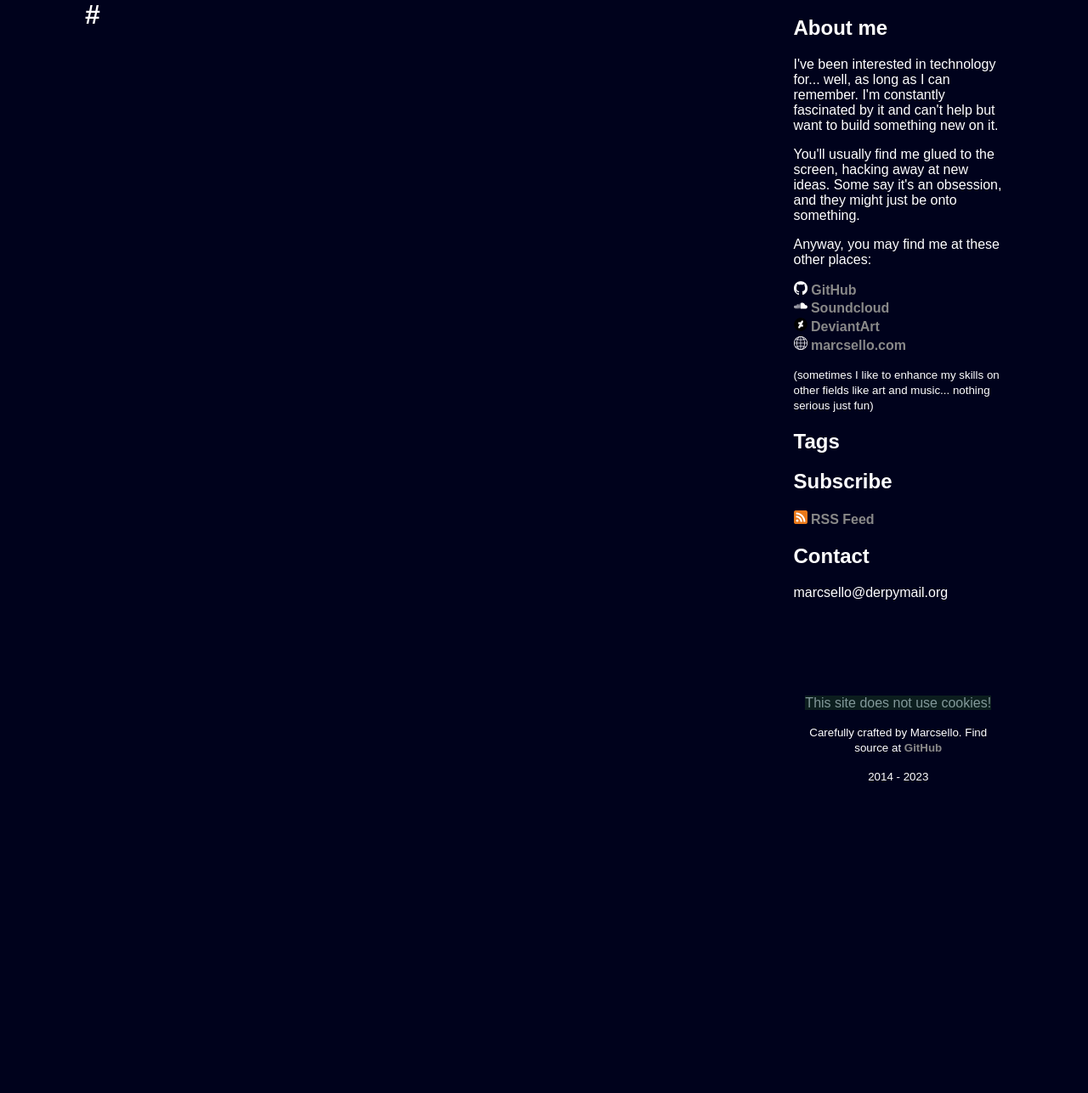
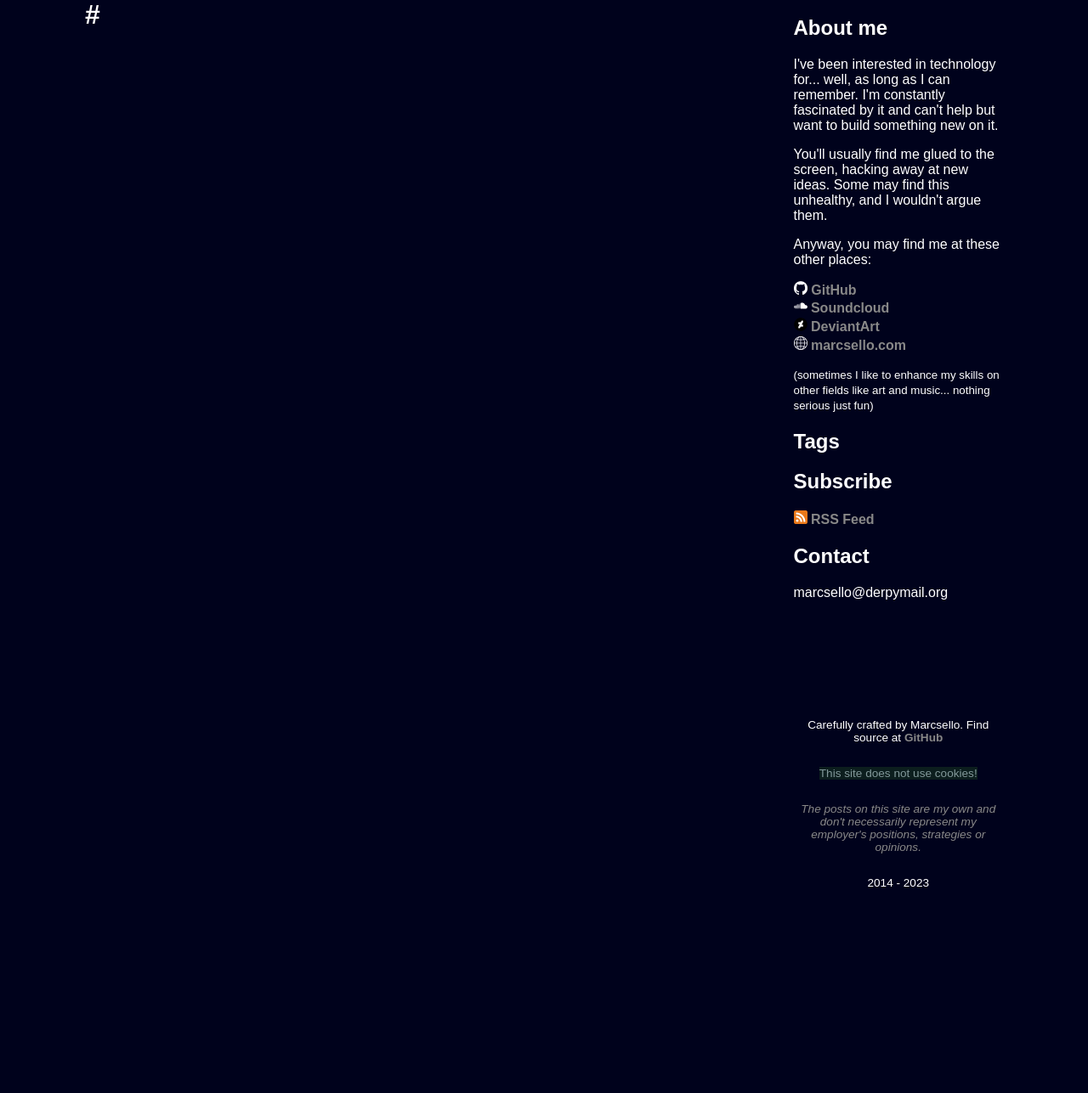
Before and after one commit to marcsello/blog, a Python web app: template templates/list.html.j2 in a window 1280 px wide. Shown: the part 181-1468 px from the top of the page at 85% size. Before the commit the page ends 1100 px from the top, so only its background shows below. Run offline with Jinja, Linux system fonts and the light colour scheme; the template is opened without the code that fills it, so the values that code supplies are empty.

Commit message:
slight changes

```diff
--- a/public/style.css
+++ b/public/style.css
@@ -2,6 +2,14 @@
     --bg: #00021c;
     --text: #fff;
     --link: #888;
+}
+
+.text-center {
+    text-align: center !important;
+}
+
+.text-muted {
+    color: #888;
 }
 
 mark {
@@ -20,12 +28,10 @@ header {
     padding: 2em 2em !important;
     margin: 0.5em 0;
 
-    background-image:
-        conic-gradient(from  90deg at top    3px left  3px,var(--bg) 25%, #fff 0),
-        conic-gradient(from -90deg at bottom 3px right 3px,var(--bg) 25%, #fff 0);
-    background-position:
-        0 0,
-        100% 100%;
+    background-image: conic-gradient(from 90deg at top 3px left 3px, var(--bg) 25%, #fff 0),
+    conic-gradient(from -90deg at bottom 3px right 3px, var(--bg) 25%, #fff 0);
+    background-position: 0 0,
+    100% 100%;
     background-size: 30px 30px;
     background-repeat: no-repeat;
 }
@@ -47,10 +53,6 @@ header > p {
     font-family: sans-serif;
 }
 
-.text-center {
- text-align: center !important;
-}
-
 div#content-holder {
     margin: 1em 0;
 }
@@ -60,7 +62,12 @@ aside#sidebar {
 }
 
 footer#page-footer {
-    padding-top: 5em;
+    padding-top: 8em;
+    font-size: 0.85em;
+}
+
+footer#page-footer > p {
+    margin-bottom: 2em;
 }
 
 ul.tags-listing {
@@ -140,11 +147,23 @@ div#post-related {
     margin-top: 3em;
 }
 
-article img {
+figure {
+    display: flex;
+    flex-flow: column;
+    align-items: center;
+}
+
+figure img {
     max-width: 100%;
 }
 
-article > p:has(> img) {
+figure > a > img {
+    cursor: zoom-in;
+}
+
+figure > figcaption {
+    font-style: italic;
+    font-size: 0.9em;
     text-align: center;
 }
 
--- a/templates/sidebar.html.j2
+++ b/templates/sidebar.html.j2
@@ -1,6 +1,6 @@
 <p class="section-header">About me</p>
 <p>I've been interested in technology for... well, as long as I can remember. I'm constantly fascinated by it and can't help but want to build something new on it.</p>
-<p>You'll usually find me glued to the screen, hacking away at new ideas. Some say it's an obsession, and they might just be onto something.</p>
+<p>You'll usually find me glued to the screen, hacking away at new ideas. Some may find this unhealthy, and I wouldn't argue them.</p>
 <p>Anyway, you may find me at these other places:</p>
 <ul class="link-list">
     <li><a href="https://github.com/marcsello"><img class="icon" src="/icons/github_logo.png" alt="GitHub Logo" />&nbsp;GitHub</a></li>
@@ -25,7 +25,8 @@
 <p>marcsello@derpymail.org</p>
 
 <footer id="page-footer" class="text-center">
+    <p>Carefully crafted by Marcsello. Find source at <a href="https://github.com/marcsello/blog">GitHub</a></p>
     <p><mark>This site does not use cookies!</mark></p>
-    <p><small>Carefully crafted by Marcsello. Find source at <a href="https://github.com/marcsello/blog">GitHub</a></small></p>
-    <p><small>2014 - 2023</small></p>
+    <p class="text-muted"><em>The posts on this site are my own and don't necessarily represent my employer's positions, strategies or opinions.</em></p>
+    <p>2014 - 2023</p>
 </footer>
```
Also changed, not shown: builder/posts.py (+35 -3 lines), posts/my-very-own-steamos/content.md (+1 -1 lines).
